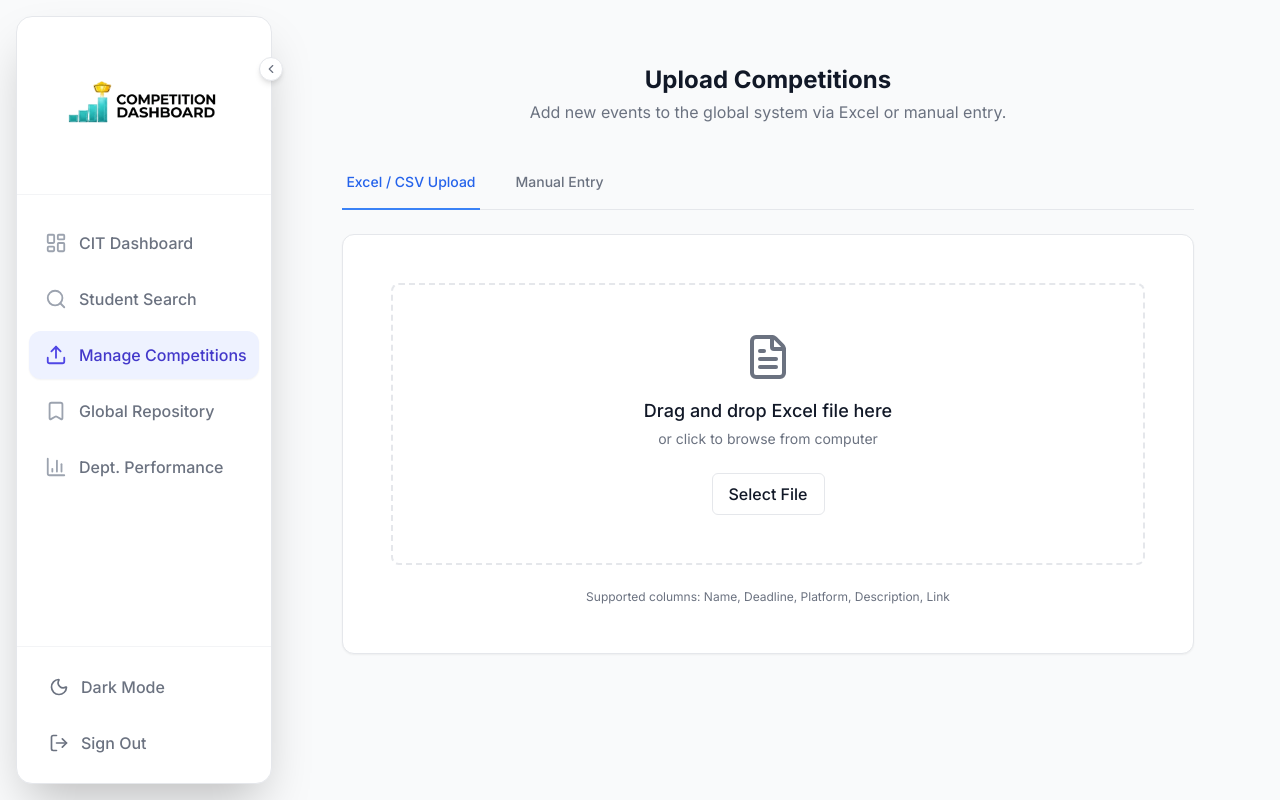
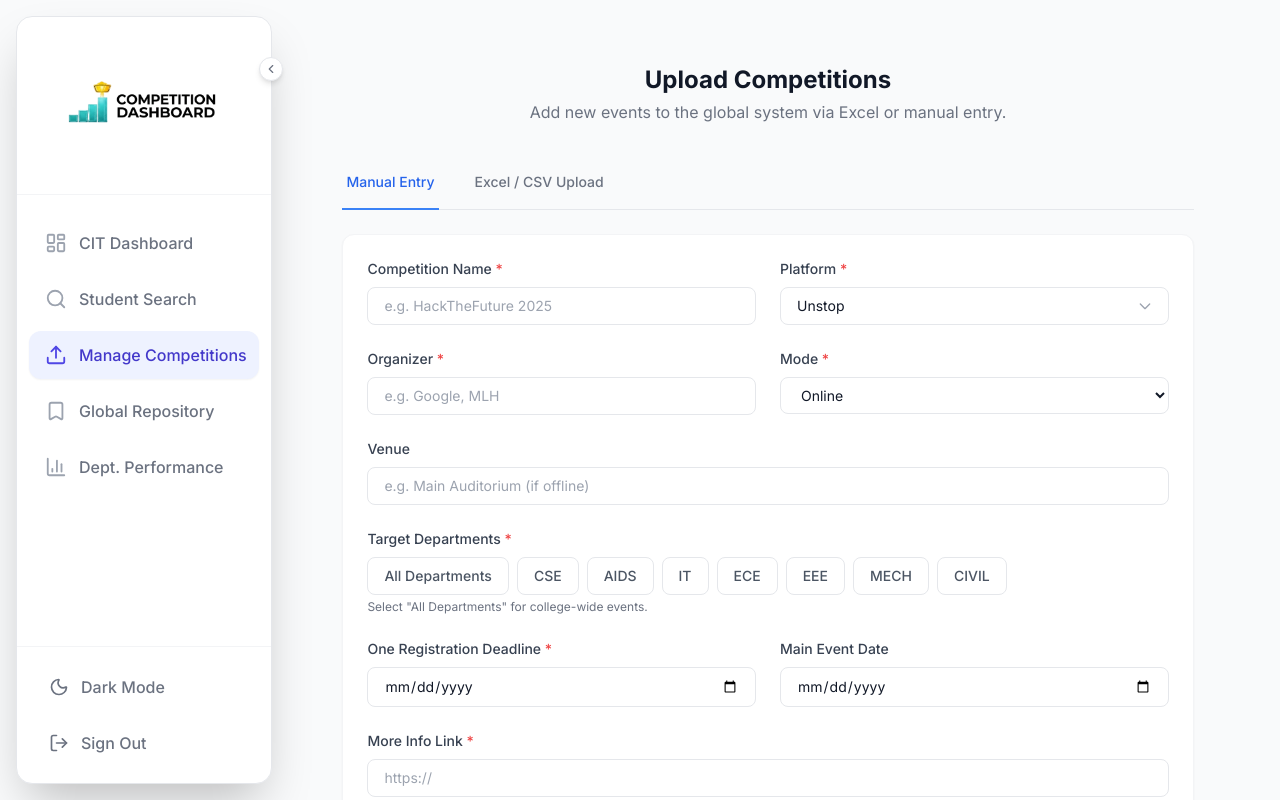
Before and after one commit to TeamThunderr/Competition, a React (Vite) app in the folder competition-platform/frontend/: page /admin/upload in a window 1280 px wide. Shown: the top 800 px of the page. Built offline with nearby package versions, Linux system fonts and the light colour scheme.

Commit message:
minor ui fix

```diff
--- a/competition-platform/frontend/src/pages/admin/ActivityLogs.jsx
+++ b/competition-platform/frontend/src/pages/admin/ActivityLogs.jsx
@@ -97,14 +97,14 @@ const ActivityLogs = () => {
                             Back to Dashboard
                         </Link>
                         <div className="text-center pt-8">
-                            <h1 className="text-2xl font-bold text-gray-900">System Activity Logs</h1>
-                            <p className="text-gray-500 mt-1">Full history of system actions and uploads.</p>
+                            <h1 className="text-2xl font-bold text-foreground">System Activity Logs</h1>
+                            <p className="text-muted mt-1">Full history of system actions and uploads.</p>
                         </div>
                     </div>
 
-                    <div className="bg-white rounded-xl border border-gray-100 shadow-sm overflow-hidden">
-                        <div className="p-6 border-b border-border flex justify-between items-center bg-muted/5">
-                            <div className="font-semibold text-gray-700">Total Activities: {logs.length}</div>
+                    <div className="bg-card dark:bg-slate-800 rounded-xl border border-border dark:border-slate-700 shadow-sm overflow-hidden">
+                        <div className="p-6 border-b border-border dark:border-slate-700 flex justify-between items-center bg-muted/5 dark:bg-slate-900/50">
+                            <div className="font-semibold text-foreground">Total Activities: {logs.length}</div>
                             {/* Placeholder for future filtering if needed */}
                         </div>
 
@@ -120,7 +120,7 @@ const ActivityLogs = () => {
                         ) : logs.length === 0 ? (
                             <div className="p-12 text-center text-gray-500">No activity logs found.</div>
                         ) : (
-                            <div className="divide-y divide-gray-100">
+                            <div className="divide-y divide-border dark:divide-slate-700">
                                 {logs.map((log) => (
                                     <div
                                         key={log.id}
@@ -132,7 +132,7 @@ const ActivityLogs = () => {
                                             </div>
                                             <div>
                                                 <div className="flex items-center gap-3 mb-1">
-                                                    <h3 className="text-lg font-bold text-gray-900 group-hover:text-blue-600 transition-colors">
+                                                    <h3 className="text-lg font-bold text-foreground group-hover:text-blue-600 transition-colors">
                                                         {log.title}
                                                     </h3>
                                                     <span className={`px-2.5 py-0.5 rounded-full text-xs font-semibold ${log.status === 'Success' ? 'bg-green-100 text-green-700' : 'bg-red-100 text-red-700'
@@ -141,10 +141,10 @@ const ActivityLogs = () => {
                                                     </span>
                                                 </div>
 
-                                                <div className="flex items-center gap-4 text-sm text-gray-500">
+                                                <div className="flex items-center gap-4 text-sm text-muted">
                                                     <div className="flex items-center gap-1">
                                                         <span>By:</span>
-                                                        <span className="font-medium text-gray-700">{log.user}</span>
+                                                        <span className="font-medium text-foreground">{log.user}</span>
                                                     </div>
                                                     <div className="w-1 h-1 bg-gray-300 rounded-full"></div>
                                                     <div>{new Date(log.timestamp).toLocaleDateString()}</div>
--- a/competition-platform/frontend/src/pages/admin/UploadCompetitions.jsx
+++ b/competition-platform/frontend/src/pages/admin/UploadCompetitions.jsx
@@ -3,7 +3,7 @@ import Sidebar from './Sidebar';
 import { Upload, FileText } from 'lucide-react';
 
 const UploadCompetitions = () => {
-    const [activeTab, setActiveTab] = useState('excel');
+    const [activeTab, setActiveTab] = useState('manual');
     const fileInputRef = useRef(null);
     const [uploading, setUploading] = useState(false);
     const [formData, setFormData] = useState({
@@ -174,6 +174,15 @@ const UploadCompetitions = () => {
                     <div className="border-b border-border mb-6">
                         <nav className="-mb-px flex space-x-8">
                             <button
+                                onClick={() => setActiveTab('manual')}
+                                className={`${activeTab === 'manual'
+                                    ? 'border-blue-500 text-blue-600 dark:text-blue-400'
+                                    : 'border-transparent text-muted hover:text-foreground hover:border-gray-300 dark:hover:border-gray-600'
+                                    } whitespace-nowrap py-4 px-1 border-b-2 font-medium text-sm`}
+                            >
+                                Manual Entry
+                            </button>
+                            <button
                                 onClick={() => setActiveTab('excel')}
                                 className={`${activeTab === 'excel'
                                     ? 'border-blue-500 text-blue-600 dark:text-blue-400'
@@ -181,15 +190,6 @@ const UploadCompetitions = () => {
                                     } whitespace-nowrap py-4 px-1 border-b-2 font-medium text-sm`}
                             >
                                 Excel / CSV Upload
-                            </button>
-                            <button
-                                onClick={() => setActiveTab('manual')}
-                                className={`${activeTab === 'manual'
-                                    ? 'border-blue-500 text-blue-600 dark:text-blue-400'
-                                    : 'border-transparent text-muted hover:text-foreground hover:border-gray-300 dark:hover:border-gray-600'
-                                    } whitespace-nowrap py-4 px-1 border-b-2 font-medium text-sm`}
-                            >
-                                Manual Entry
                             </button>
                         </nav>
                     </div>
@@ -330,7 +330,7 @@ const UploadCompetitions = () => {
                                         required
                                         value={formData.deadline}
                                         onChange={handleInputChange}
-                                        className="w-full px-4 py-2 border border-border dark:border-slate-600 rounded-lg focus:outline-none focus:ring-1 focus:ring-blue-500 text-sm bg-white dark:bg-slate-900 text-gray-900 dark:text-white"
+                                        className="w-full px-4 py-2 border border-border dark:border-slate-600 rounded-lg focus:outline-none focus:ring-1 focus:ring-blue-500 text-sm bg-white dark:bg-slate-900 text-gray-900 dark:text-white dark:[color-scheme:dark]"
                                     />
                                 </div>
                                 <div>
@@ -340,7 +340,7 @@ const UploadCompetitions = () => {
                                         name="event_date"
                                         value={formData.event_date}
                                         onChange={handleInputChange}
-                                        className="w-full px-4 py-2 border border-border dark:border-slate-600 rounded-lg focus:outline-none focus:ring-1 focus:ring-blue-500 text-sm bg-white dark:bg-slate-900 text-gray-900 dark:text-white"
+                                        className="w-full px-4 py-2 border border-border dark:border-slate-600 rounded-lg focus:outline-none focus:ring-1 focus:ring-blue-500 text-sm bg-white dark:bg-slate-900 text-gray-900 dark:text-white dark:[color-scheme:dark]"
                                     />
                                 </div>
                             </div>
```
